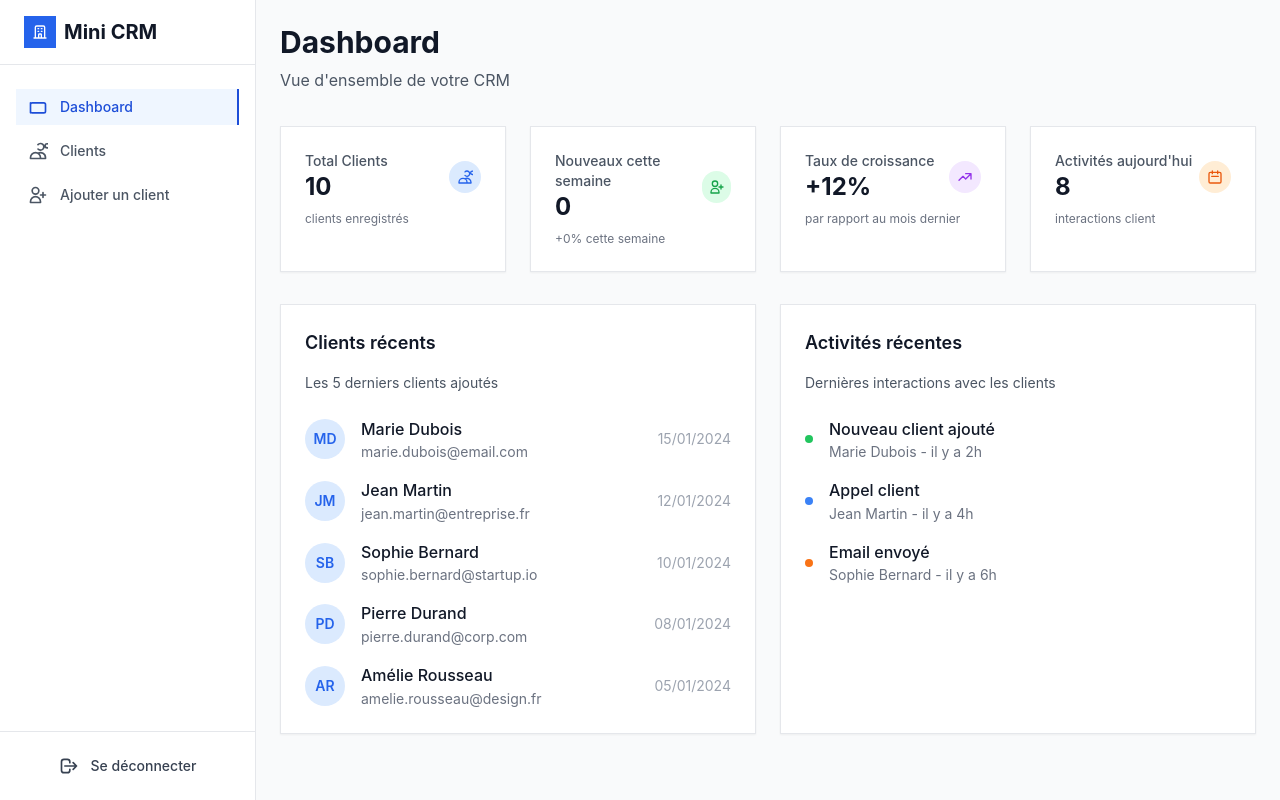
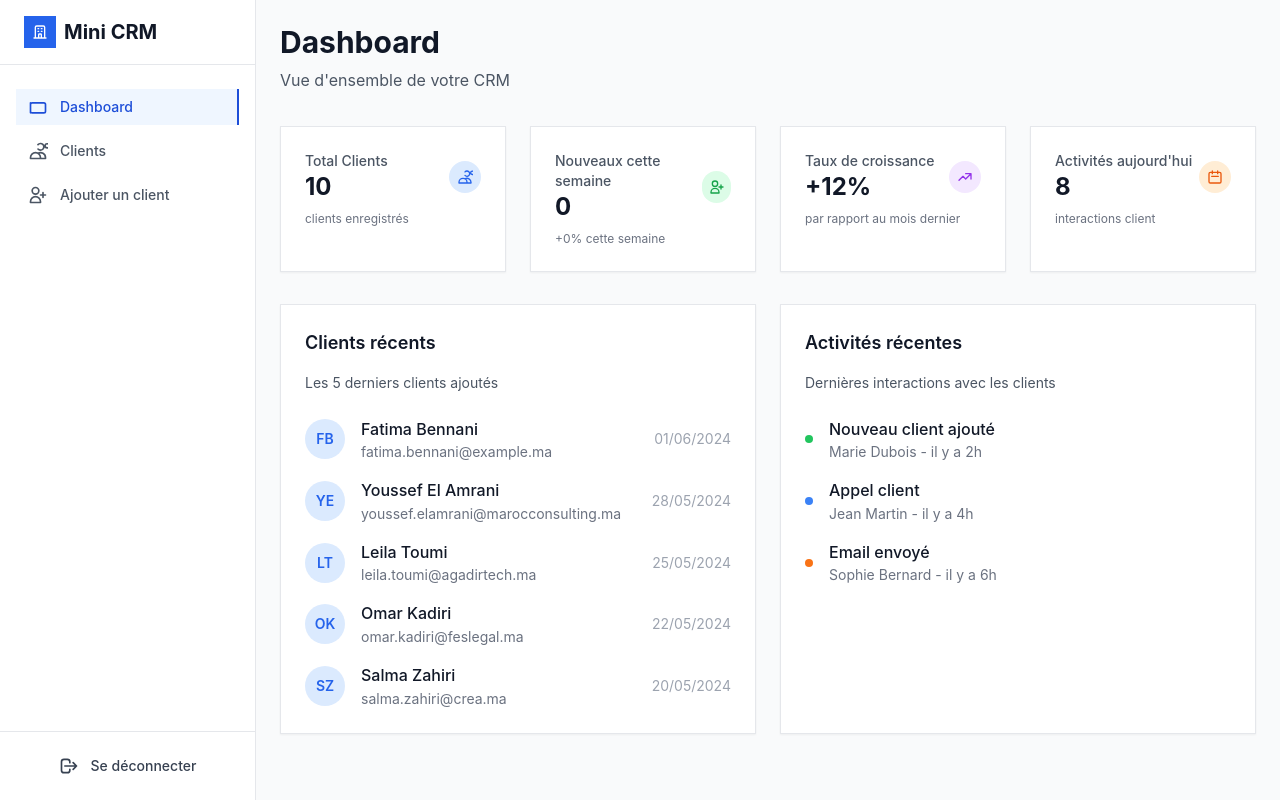
Before and after one commit to badie16/LinkCRM, a Next.js app: page /dashboard in a window 1280 px wide. Built offline with nearby package versions, Linux system fonts and the light colour scheme.

Commit message:
feat: update mock client data with new entries and details for testing

```diff
--- a/data/mock.ts
+++ b/data/mock.ts
@@ -1,124 +1,124 @@
-import type { Client } from "@/types/client"
+import type { Client } from "@/types/client";
 
 export const mockClients: Client[] = [
   {
     id: "1",
-    firstName: "Marie",
-    lastName: "Dubois",
-    email: "marie.dubois@email.com",
-    phone: "01 23 45 67 89",
-    company: "Tech Solutions SARL",
-    address: "123 Rue de la Paix, 75001 Paris",
-    notes: "Cliente très intéressée par nos solutions cloud. À recontacter rapidement.",
+    firstName: "Fatima",
+    lastName: "Bennani",
+    email: "fatima.bennani@example.ma",
+    phone: "06 12 34 56 78",
+    company: "Casablanca Digital Services",
+    address: "Rue Al Qods, Maarif, Casablanca",
+    notes: "Très intéressée par notre solution SaaS. À recontacter après le Ramadan.",
     status: "active",
-    createdAt: "2024-01-15T10:30:00Z",
+    createdAt: "2024-06-01T10:30:00Z",
   },
   {
     id: "2",
-    firstName: "Jean",
-    lastName: "Martin",
-    email: "jean.martin@entreprise.fr",
-    phone: "02 34 56 78 90",
-    company: "Martin & Associés",
-    address: "456 Avenue des Champs, 69000 Lyon",
-    notes: "Décideur principal. Préfère les contacts par email.",
+    firstName: "Youssef",
+    lastName: "El Amrani",
+    email: "youssef.elamrani@marocconsulting.ma",
+    phone: "06 23 45 67 89",
+    company: "Maroc Consulting Group",
+    address: "Avenue Mohammed VI, Marrakech",
+    notes: "Consultant indépendant, souhaite une démo avant de décider.",
     status: "active",
-    createdAt: "2024-01-12T14:15:00Z",
+    createdAt: "2024-05-28T14:20:00Z",
   },
   {
     id: "3",
-    firstName: "Sophie",
-    lastName: "Bernard",
-    email: "sophie.bernard@startup.io",
-    phone: "03 45 67 89 01",
-    company: "InnovateTech",
-    address: "789 Boulevard Innovation, 31000 Toulouse",
-    notes: "Startup en croissance, budget limité mais potentiel élevé.",
+    firstName: "Leila",
+    lastName: "Toumi",
+    email: "leila.toumi@agadirtech.ma",
+    phone: "06 34 56 78 90",
+    company: "Agadir Tech",
+    address: "Quartier Talborjt, Agadir",
+    notes: "Startup tech en pleine croissance, intéressée par notre CRM.",
     status: "active",
-    createdAt: "2024-01-10T09:20:00Z",
+    createdAt: "2024-05-25T09:00:00Z",
   },
   {
     id: "4",
-    firstName: "Pierre",
-    lastName: "Durand",
-    email: "pierre.durand@corp.com",
-    phone: "04 56 78 90 12",
-    company: "Global Corp",
-    address: "321 Rue du Commerce, 13000 Marseille",
-    notes: "Grande entreprise, processus de décision long.",
+    firstName: "Omar",
+    lastName: "Kadiri",
+    email: "omar.kadiri@feslegal.ma",
+    phone: "06 45 67 89 01",
+    company: "Fès Legal Services",
+    address: "Rue Ibn Khaldoun, Fès",
+    notes: "Avocat, besoin d'une solution de gestion client simple.",
     status: "active",
-    createdAt: "2024-01-08T16:45:00Z",
+    createdAt: "2024-05-22T11:45:00Z",
   },
   {
     id: "5",
-    firstName: "Amélie",
-    lastName: "Rousseau",
-    email: "amelie.rousseau@design.fr",
-    phone: "05 67 89 01 23",
-    company: "Creative Design Studio",
-    address: "654 Place de l'Art, 33000 Bordeaux",
-    notes: "Agence créative, intéressée par nos outils de collaboration.",
+    firstName: "Salma",
+    lastName: "Zahiri",
+    email: "salma.zahiri@crea.ma",
+    phone: "06 56 78 90 12",
+    company: "Créa Studio Design",
+    address: "Avenue Hassan II, Rabat",
+    notes: "Intéressée par la gestion de projet et les intégrations.",
     status: "active",
-    createdAt: "2024-01-05T11:30:00Z",
+    createdAt: "2024-05-20T13:10:00Z",
   },
   {
     id: "6",
-    firstName: "Thomas",
-    lastName: "Leroy",
-    email: "thomas.leroy@consulting.biz",
-    phone: "06 78 90 12 34",
-    company: "Leroy Consulting",
-    address: "987 Avenue Stratégie, 59000 Lille",
-    notes: "Consultant indépendant, recommande nos services à ses clients.",
+    firstName: "Nabil",
+    lastName: "Aziz",
+    email: "nabil.aziz@startup.ma",
+    phone: "06 67 89 01 23",
+    company: "StartUpHub Maroc",
+    address: "Technopark, Casablanca",
+    notes: "Souhaite un accès gratuit pour test pendant 30 jours.",
     status: "active",
-    createdAt: "2024-01-03T13:15:00Z",
+    createdAt: "2024-05-18T16:00:00Z",
   },
   {
     id: "7",
-    firstName: "Camille",
-    lastName: "Moreau",
-    email: "camille.moreau@retail.com",
-    phone: "07 89 01 23 45",
-    company: "Fashion Retail Group",
-    address: "147 Rue de la Mode, 67000 Strasbourg",
-    notes: "Secteur retail, besoins spécifiques en gestion de stock.",
+    firstName: "Rachida",
+    lastName: "Alaoui",
+    email: "rachida.alaoui@fashion.ma",
+    phone: "06 78 90 12 34",
+    company: "Moroccan Fashion Group",
+    address: "Avenue des FAR, Tanger",
+    notes: "Besoin d'un système de suivi client dans le secteur retail.",
     status: "inactive",
-    createdAt: "2023-12-28T10:00:00Z",
+    createdAt: "2024-05-15T09:50:00Z",
   },
   {
     id: "8",
-    firstName: "Nicolas",
-    lastName: "Petit",
-    email: "nicolas.petit@finance.fr",
-    phone: "08 90 12 34 56",
-    company: "FinanceFirst",
-    address: "258 Boulevard Financier, 44000 Nantes",
-    notes: "Secteur financier, exigences de sécurité élevées.",
+    firstName: "Hicham",
+    lastName: "Saidi",
+    email: "hicham.saidi@finance.ma",
+    phone: "06 89 01 23 45",
+    company: "FinanceMaroc",
+    address: "Boulevard Abdelmoumen, Casablanca",
+    notes: "Banque privée, haute exigence de sécurité.",
     status: "active",
-    createdAt: "2023-12-25T15:30:00Z",
+    createdAt: "2024-05-12T15:30:00Z",
   },
   {
     id: "9",
-    firstName: "Lucie",
-    lastName: "Garcia",
-    email: "lucie.garcia@health.org",
-    phone: "09 01 23 45 67",
-    company: "HealthCare Solutions",
-    address: "369 Rue de la Santé, 35000 Rennes",
-    notes: "Secteur médical, conformité RGPD cruciale.",
+    firstName: "Samira",
+    lastName: "Chakiri",
+    email: "samira.chakiri@healthcare.ma",
+    phone: "06 90 12 34 56",
+    company: "SantéPlus Maroc",
+    address: "Quartier administratif, Oujda",
+    notes: "Cliniques partenaires, conformité RGPD prioritaire.",
     status: "active",
-    createdAt: "2023-12-20T08:45:00Z",
+    createdAt: "2024-05-10T08:00:00Z",
   },
   {
     id: "10",
-    firstName: "Antoine",
-    lastName: "Roux",
-    email: "antoine.roux@education.edu",
-    phone: "01 12 23 34 45",
-    company: "EduTech Institute",
-    address: "741 Avenue Éducation, 38000 Grenoble",
-    notes: "Établissement éducatif, tarifs préférentiels applicables.",
+    firstName: "Karim",
+    lastName: "Bouzid",
+    email: "karim.bouzid@edu.ma",
+    phone: "06 01 23 45 67",
+    company: "Institut Digital Rabat",
+    address: "Avenue Annakhil, Hay Riad, Rabat",
+    notes: "Directeur IT, souhaite intégrer le CRM à leur LMS.",
     status: "active",
-    createdAt: "2023-12-18T12:00:00Z",
+    createdAt: "2024-05-08T10:20:00Z",
   },
-]
+];
```
